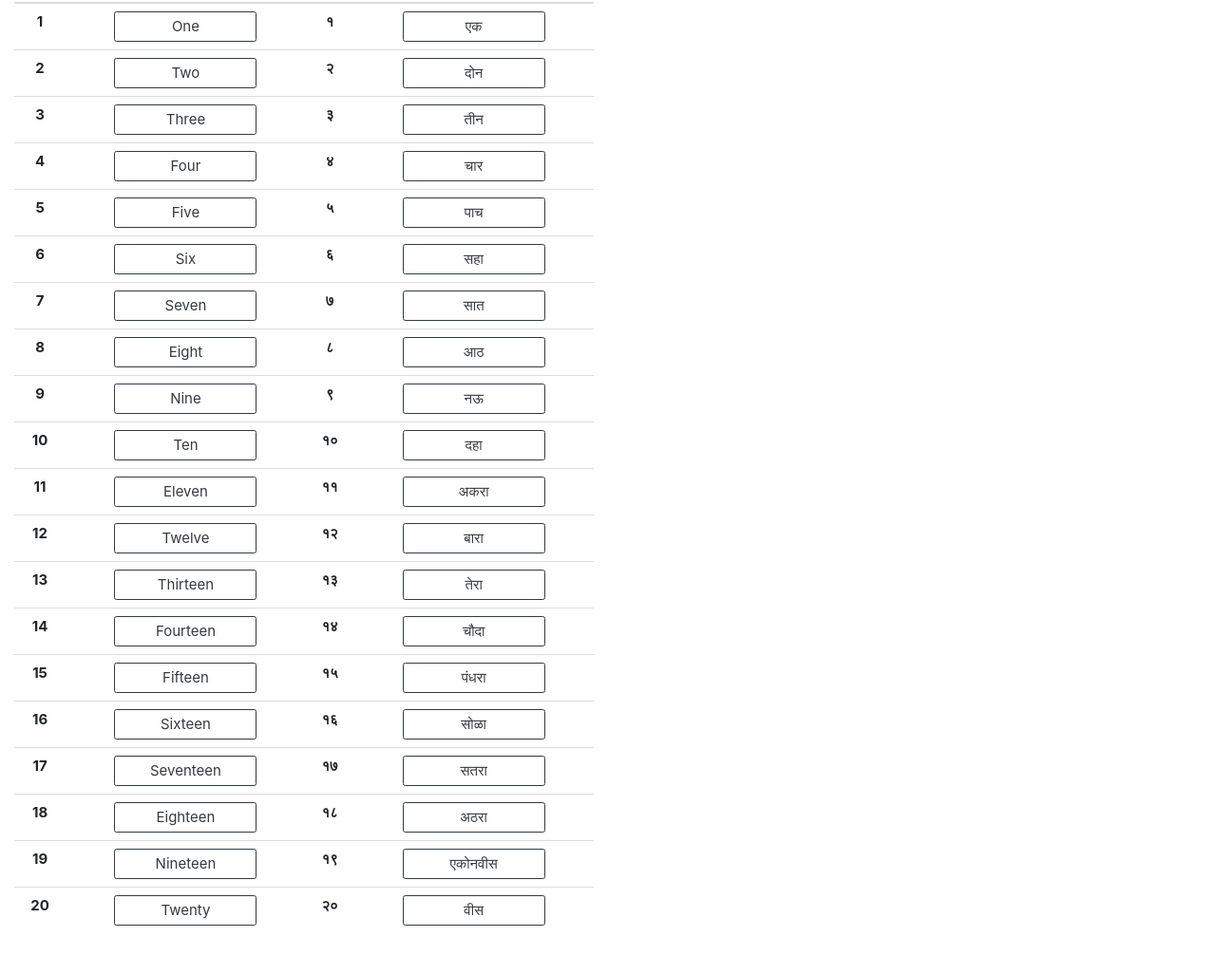
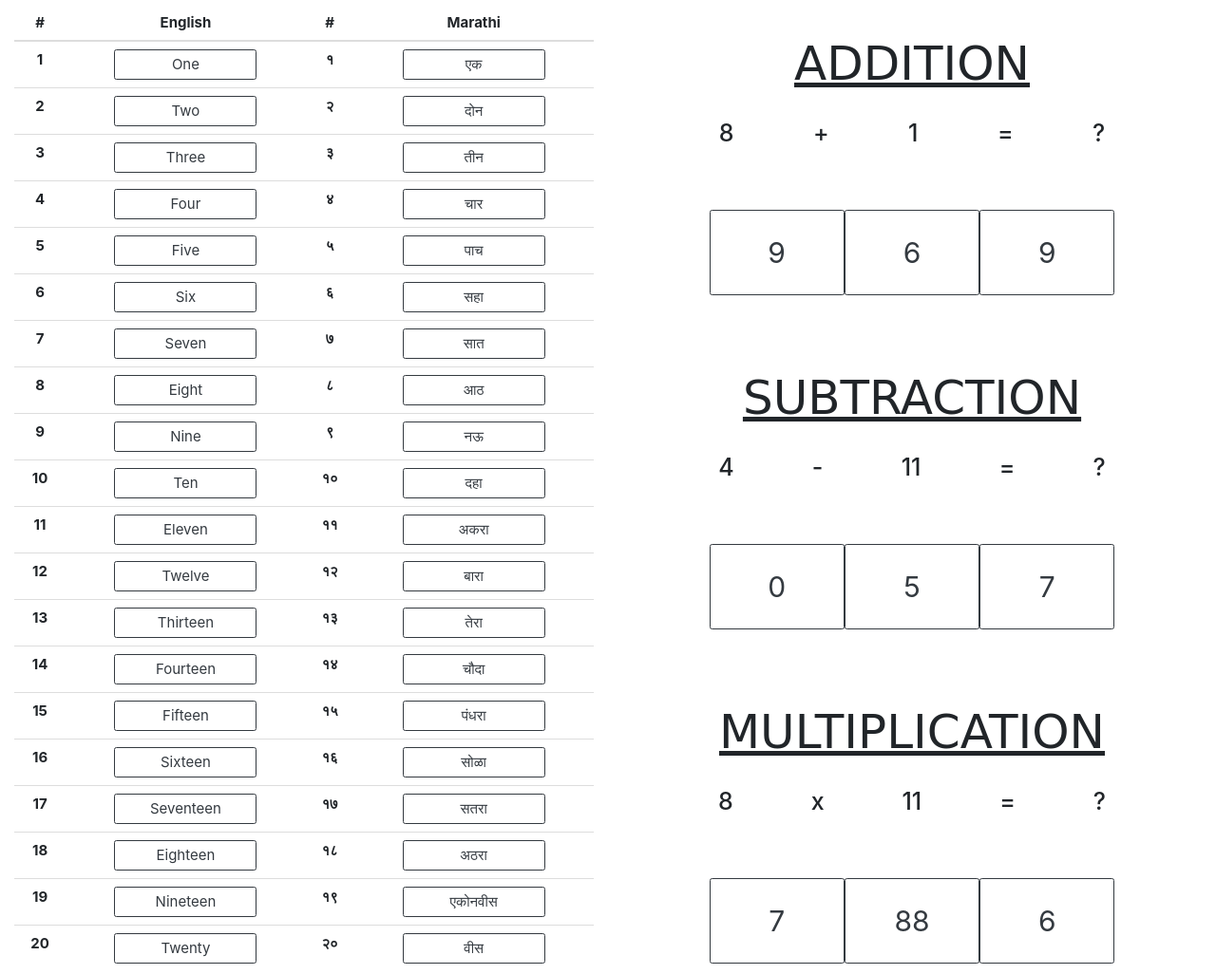
Before and after one commit to nikita24383/fun_maths, a plain HTML site: page index.html in a window 1280 px wide. Shown: the part 390-1416 px from the top of the page at 95% size. Before the commit the page ends 1383 px from the top, so only its background shows below. Drawn offline with nearby package versions, Linux system fonts and the light colour scheme; a web font is replaced by a local one.

Commit message:
basic operations added

```diff
--- /dev/null
+++ b/add.js
@@ -0,0 +1,59 @@
+const op1 = document.getElementById("op1");
+const op2 = document.getElementById('op2');
+const op3 = document.getElementById('op3');
+var ans = 0;
+
+
+function generate_equation(){
+	var n1 = Math.floor(Math.random() * 13);
+	var n2 = Math.floor(Math.random() * 13);
+
+	var modelAns1 = Math.floor(Math.random() * 10);
+	var modelAns2 = Math.floor(Math.random() * 10);
+	var allAns = [];
+	var switchAns = [];
+
+	ans = eval(n1+n2);
+
+	document.getElementById('n1').innerHTML = n1;
+	document.getElementById('n2').innerHTML = n2;
+
+	allAns = [ans, modelAns2, modelAns1];
+
+	for (i = allAns.length; i--;){
+    	switchAns.push(allAns.splice(Math.floor(Math.random() * (i + 1)), 1)[0]);
+  	};
+
+  	op1.innerHTML = switchAns[0];
+  	op2.innerHTML = switchAns[1];
+  	op3.innerHTML = switchAns[2];
+}
+
+op1.addEventListener("click", function(){
+    if(op1.innerHTML == ans){
+      generate_equation();
+    }
+    else{
+      alert("Try again!");
+    }
+});
+
+op2.addEventListener("click", function(){
+    if(op2.innerHTML == ans){
+      generate_equation();
+    }
+    else{
+      alert("Try again!");
+    }
+});
+
+op3.addEventListener("click", function(){
+    if(op3.innerHTML == ans){
+      generate_equation();
+    }
+    else{
+      alert("Try again!");
+    }
+});
+
+generate_equation()
--- a/index.html
+++ b/index.html
@@ -16,8 +16,8 @@
 		<u><center><div>FUN MATHS</div></center></u>
 	</div>
 	<div class="container-fluid col-sm-6 numbers">
-		<div class="heading">Numbers</div>
-		<div class="table-responsive">
+		<div class="heading">NUMBERS</div>
+		<div class="table-responsive pt-5 mt-5">
 		  <table class="table table-sm">
 		    <thead>
 				<tr>
@@ -154,7 +154,84 @@
 	</div>
 
 	<div class="container-fluid col-sm-6 operations">
-		<div class="heading">Basic maths operation</div>
+		<div class="heading">BASIC MATHS OPERATIONS</div>
+
+		<!-- ADD -->
+		<div id="add">
+			<p class="heading">ADDITION</p>
+			<div class="equation">
+			    <h1  id="n1"></h1>
+			    <h1>+</h1>
+			    <h1  id="n2">1</h1>
+			    <h1>=</h1>
+			    <h1>?</h1>
+			</div>
+
+			<div class="answer-options" id="answer-options">
+				<button class="options btn btn-outline-dark" id="op1" style="height: 3em; font-size: 3rem">1
+					<!-- <span id="op1">1</span> -->
+				</button>
+				<button class="options btn btn-outline-dark" id="op2" style="height: 3em; font-size: 3rem">2
+					<!-- <span id="op2">2</span> -->
+				</button>
+				<button class="options btn btn-outline-dark" id="op3" style="height: 3em; font-size: 3rem">3
+					<!-- <span id="op3">3</span> -->
+				</button>
+			</div>
+
+		</div>
+
+		<!-- SUB -->
+		<div class="subtract">
+
+			<p class="heading">SUBTRACTION</p>
+			<div class="equation">
+			    <h1  id="s_n1"></h1>
+			    <h1>-</h1>
+			    <h1  id="s_n2">1</h1>
+			    <h1>=</h1>
+			    <h1>?</h1>
+			</div>
+
+			<div class="answer-options" id="answer-options">
+				<button class="options btn btn-outline-dark" id="s_op1" style="height: 3em; font-size: 3rem">1
+					<!-- <span id="op1">1</span> -->
+				</button>
+				<button class="options btn btn-outline-dark" id="s_op2" style="height: 3em; font-size: 3rem">2
+					<!-- <span id="op2">2</span> -->
+				</button>
+				<button class="options btn btn-outline-dark" id="s_op3" style="height: 3em; font-size: 3rem">3
+					<!-- <span id="op3">3</span> -->
+				</button>
+			</div>
+
+		</div>
+
+		<!-- MULT -->
+		<div class="multiply">
+
+			<p class="heading">MULTIPLICATION</p>
+			<div class="equation">
+			    <h1  id="m_n1"></h1>
+			    <h1>x</h1>
+			    <h1  id="m_n2">1</h1>
+			    <h1>=</h1>
+			    <h1>?</h1>
+			</div>
+
+			<div class="answer-options" id="answer-options">
+				<button class="options btn btn-outline-dark" id="m_op1" style="height: 3em; font-size: 3rem">1
+					<!-- <span id="op1">1</span> -->
+				</button>
+				<button class="options btn btn-outline-dark" id="m_op2" style="height: 3em; font-size: 3rem">2
+					<!-- <span id="op2">2</span> -->
+				</button>
+				<button class="options btn btn-outline-dark" id="m_op3" style="height: 3em; font-size: 3rem">3
+					<!-- <span id="op3">3</span> -->
+				</button>
+			</div>
+
+		</div>
 	</div>
 </body>
 	<footer>
@@ -174,7 +251,10 @@
 		    </ul>
 		  </div>
 		</nav> -->
+		<script type="text/javascript" src="add.js"></script>
+		<script type="text/javascript" src="sub.js"></script>
 		<script type="text/javascript" src="work.js"></script>
+		<script type="text/javascript" src="mult.js"></script>
 		<script src="https://code.jquery.com/jquery-3.3.1.slim.min.js" integrity="sha384-q8i/X+965DzO0rT7abK41JStQIAqVgRVzpbzo5smXKp4YfRvH+8abtTE1Pi6jizo" crossorigin="anonymous"></script>
 		<script src="https://cdnjs.cloudflare.com/ajax/libs/popper.js/1.14.3/umd/popper.min.js" integrity="sha384-ZMP7rVo3mIykV+2+9J3UJ46jBk0WLaUAdn689aCwoqbBJiSnjAK/l8WvCWPIPm49" crossorigin="anonymous"></script>
 	</footer>
--- /dev/null
+++ b/mult.js
@@ -0,0 +1,59 @@
+const m_op1 = document.getElementById("m_op1");
+const m_op2 = document.getElementById('m_op2');
+const m_op3 = document.getElementById('m_op3');
+var ans = 0;
+
+
+function generate_equation(){
+	var m_n1 = Math.floor(Math.random() * 13);
+	var m_n2 = Math.floor(Math.random() * 13);
+
+	var modelAns1 = Math.floor(Math.random() * 10);
+	var modelAns2 = Math.floor(Math.random() * 10);
+	var allAns = [];
+	var switchAns = [];
+
+  ans = eval(m_n1 * m_n2)
+
+	document.getElementById('m_n1').innerHTML = m_n1;
+	document.getElementById('m_n2').innerHTML = m_n2;
+
+	allAns = [ans, modelAns2, modelAns1];
+
+	for (i = allAns.length; i--;){
+    	switchAns.push(allAns.splice(Math.floor(Math.random() * (i + 1)), 1)[0]);
+  	};
+
+  	m_op1.innerHTML = switchAns[0];
+  	m_op2.innerHTML = switchAns[1];
+  	m_op3.innerHTML = switchAns[2];
+}
+
+m_op1.addEventListener("click", function(){
+    if(m_op1.innerHTML == ans){
+      generate_equation();
+    }
+    else{
+      alert("Try again!");
+    }
+});
+
+m_op2.addEventListener("click", function(){
+    if(m_op2.innerHTML == ans){
+      generate_equation();
+    }
+    else{
+      alert("Try again!");
+    }
+});
+
+m_op3.addEventListener("click", function(){
+    if(m_op3.innerHTML == ans){
+      generate_equation();
+    }
+    else{
+      alert("Try again!");
+    }
+});
+
+generate_equation()
--- a/style.css
+++ b/style.css
@@ -22,9 +22,35 @@ td, th, tr {
 }
 
 .heading{
+	text-decoration: underline;
 	text-align: center;
 	font-size: 50px;
 	font-variant-caps: all;
-	padding: 20px;
+	padding: 10px;
  	font-family: 'Fruktur', cursive;
 }
+
+
+/*basic operaions*/
+.equation{
+	text-align: center;
+    display: flex;
+    font-size: 5rem;
+    align-items: center;
+    margin: 0px 60px;
+    align-content: center;
+    justify-content: space-around;
+}
+
+.options{
+	justify-content: space-around;
+	/*box-shadow: 2px 2px 6px 0px rgba(0, 0, 0, 0.9);*/
+}
+
+#answer-options{
+	margin: 10% 15%;
+    display: flex;
+    flex-direction: row;
+    flex-wrap: nowrap;
+    justify-content: space-between;
+}
--- /dev/null
+++ b/sub.js
@@ -0,0 +1,68 @@
+const s_op1 = document.getElementById("s_op1");
+const s_op2 = document.getElementById('s_op2');
+const s_op3 = document.getElementById('s_op3');
+var ans = 0;
+
+
+function generate_equation(){
+	var s_n1 = Math.floor(Math.random() * 13);
+	var s_n2 = Math.floor(Math.random() * 13);
+
+	var modelAns1 = Math.floor(Math.random() * 10);
+	var modelAns2 = Math.floor(Math.random() * 10);
+	var allAns = [];
+	var switchAns = [];
+
+  if(s_n1 > s_n2){
+    ans = eval(s_n1 - s_n2);
+    document.getElementById("s_n1").innerHTML = s_n1;
+    document.getElementById("s_n2").innerHTML = s_n2;
+  }
+  else{
+    ans = eval(s_n2 - s_n1);
+    document.getElementById("s_n1").innerHTML = s_n2;
+    document.getElementById("s_n2").innerHTML = s_n1;
+  }
+
+	document.getElementById('s_n1').innerHTML = s_n1;
+	document.getElementById('s_n2').innerHTML = s_n2;
+
+	allAns = [ans, modelAns2, modelAns1];
+
+	for (i = allAns.length; i--;){
+    	switchAns.push(allAns.splice(Math.floor(Math.random() * (i + 1)), 1)[0]);
+  	};
+
+  	s_op1.innerHTML = switchAns[0];
+  	s_op2.innerHTML = switchAns[1];
+  	s_op3.innerHTML = switchAns[2];
+}
+
+s_op1.addEventListener("click", function(){
+    if(s_op1.innerHTML == ans){
+      generate_equation();
+    }
+    else{
+      alert("Try again!");
+    }
+});
+
+s_op2.addEventListener("click", function(){
+    if(s_op2.innerHTML == ans){
+      generate_equation();
+    }
+    else{
+      alert("Try again!");
+    }
+});
+
+s_op3.addEventListener("click", function(){
+    if(s_op3.innerHTML == ans){
+      generate_equation();
+    }
+    else{
+      alert("Try again!");
+    }
+});
+
+generate_equation()
```
